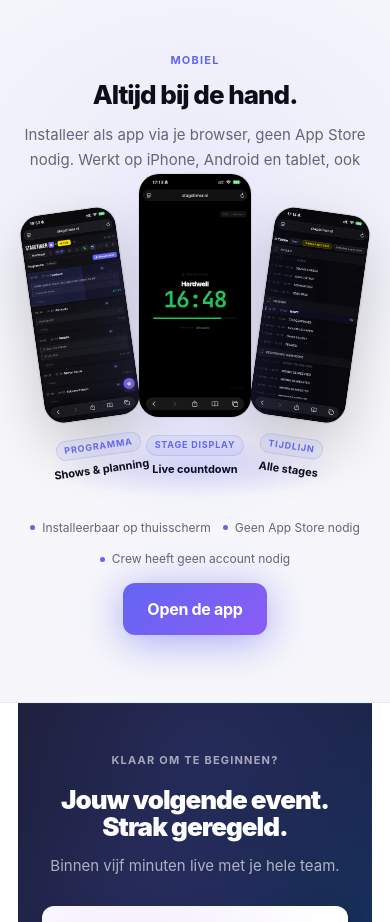
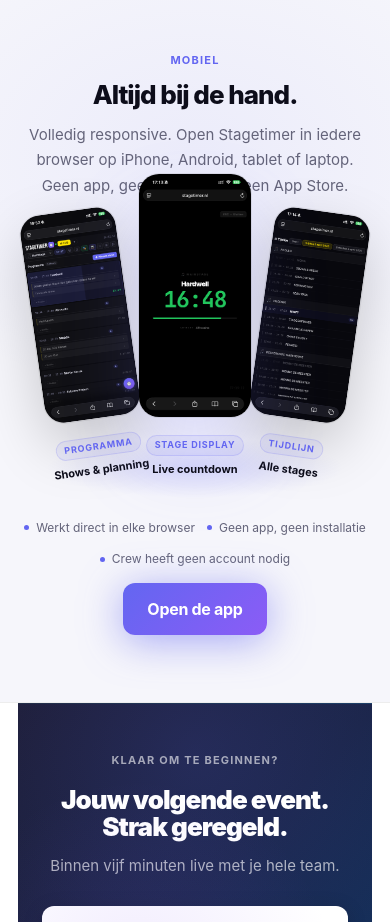
Before and after one commit to thijsvanbeukeringai/stagetimer, a plain HTML site: page index.html in a window 390 px wide. Shown: the part 10060-10982 px from the top of the page. Drawn offline with Linux system fonts and the light colour scheme.

Commit message:
Mobile section: emphasize browser-responsive, no app needed

```diff
--- a/index.html
+++ b/index.html
@@ -841,7 +841,7 @@ html,body{overflow-x:hidden;}
   <div class="mobile-top">
     <div class="s-label">Mobiel</div>
     <h2 class="s-title">Altijd bij de hand.</h2>
-    <p class="s-sub">Installeer als app via je browser, geen App Store nodig. Werkt op iPhone, Android en tablet, ook backstage.</p>
+    <p class="s-sub">Volledig responsive. Open Stagetimer in iedere browser op iPhone, Android, tablet of laptop. Geen app, geen installatie, geen App Store.</p>
   </div>
   <div class="mobile-fans">
     <div class="mphone mphone-left">
@@ -868,8 +868,8 @@ html,body{overflow-x:hidden;}
   </div>
   <div class="mobile-cta">
     <div class="mobile-sub-list">
-      <span class="mobile-sub-item"><span class="mobile-sub-dot"></span>Installeerbaar op thuisscherm</span>
-      <span class="mobile-sub-item"><span class="mobile-sub-dot"></span>Geen App Store nodig</span>
+      <span class="mobile-sub-item"><span class="mobile-sub-dot"></span>Werkt direct in elke browser</span>
+      <span class="mobile-sub-item"><span class="mobile-sub-dot"></span>Geen app, geen installatie</span>
       <span class="mobile-sub-item"><span class="mobile-sub-dot"></span>Crew heeft geen account nodig</span>
     </div>
     <a class="btn-hero" href="/app">Open de app</a>
```
